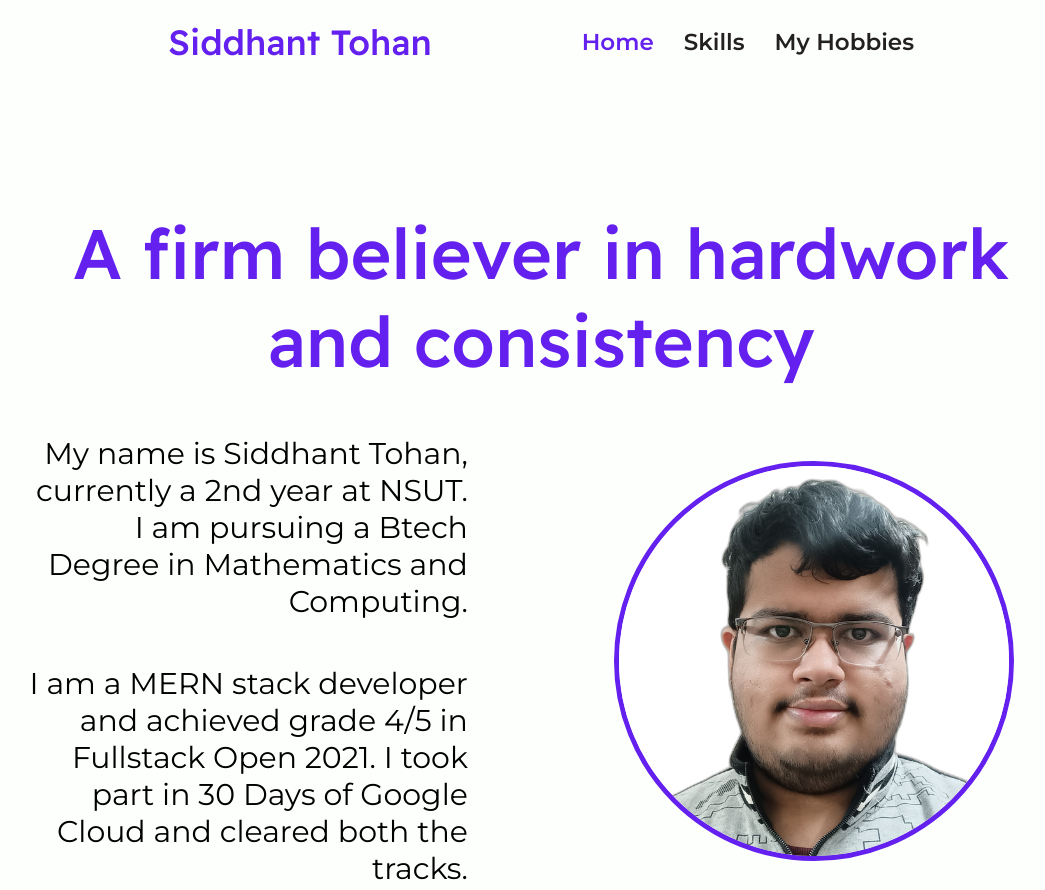
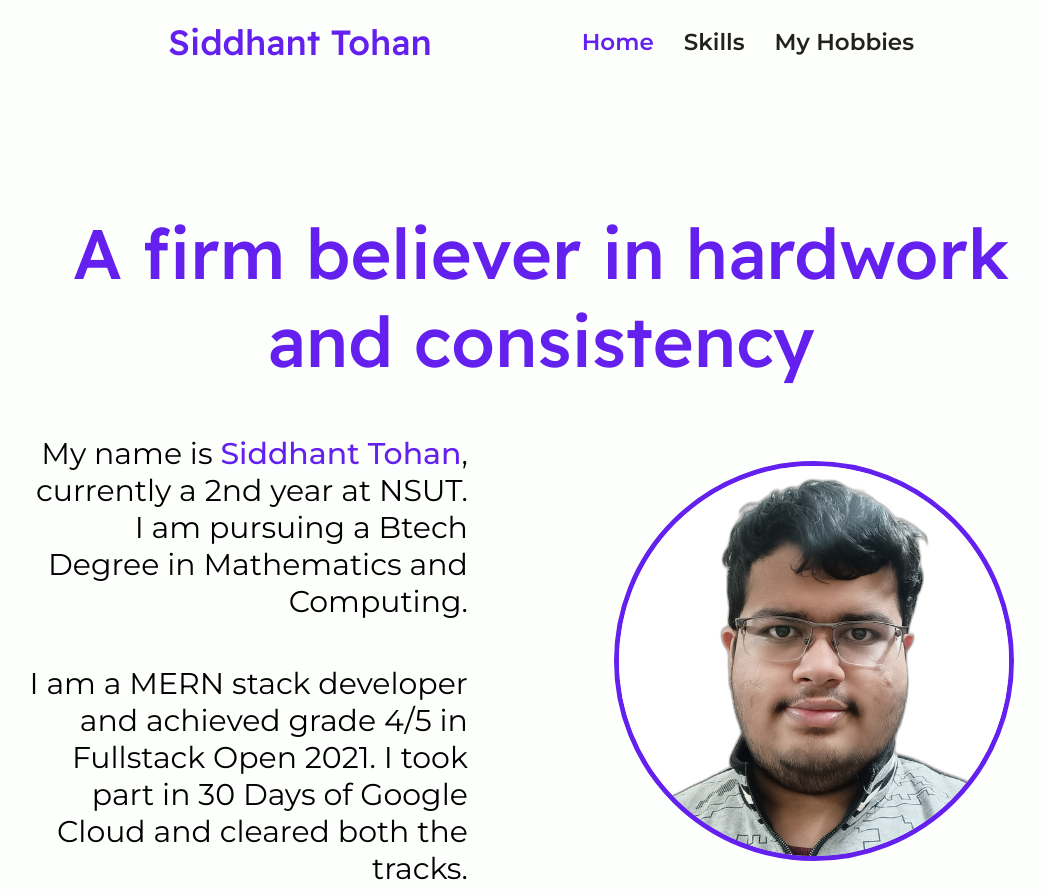
Before and after one commit to sidtohan/gdsc-web-task, a plain HTML site: page index.html in a window 1280 px wide. Shown: the top 890 px of the page, without its empty margins (99-1144 px from the left). Drawn offline with Linux system fonts and the light colour scheme.

Commit message:
some changes to the home name

```diff
--- a/index.html
+++ b/index.html
@@ -29,7 +29,7 @@
       <img src="./assets/profile-pic.png" alt="Siddhant" class="profile-pic" />
       <div class="home-info">
         <p>
-          My name is Siddhant Tohan, currently a 2nd year at NSUT. I am pursuing
+          My name is <span class="home-name">Siddhant Tohan</span>, currently a 2nd year at NSUT. I am pursuing
           a Btech Degree in Mathematics and Computing.
         </p>
         <p>
--- a/style.css
+++ b/style.css
@@ -183,6 +183,11 @@ header.sticky + #home {
 
 .home-heading.active {
   opacity: 1;
+}
+
+.home-name {
+  font-weight: 500;
+  color: #6320ee;
 }
 
 .home-info {
```
